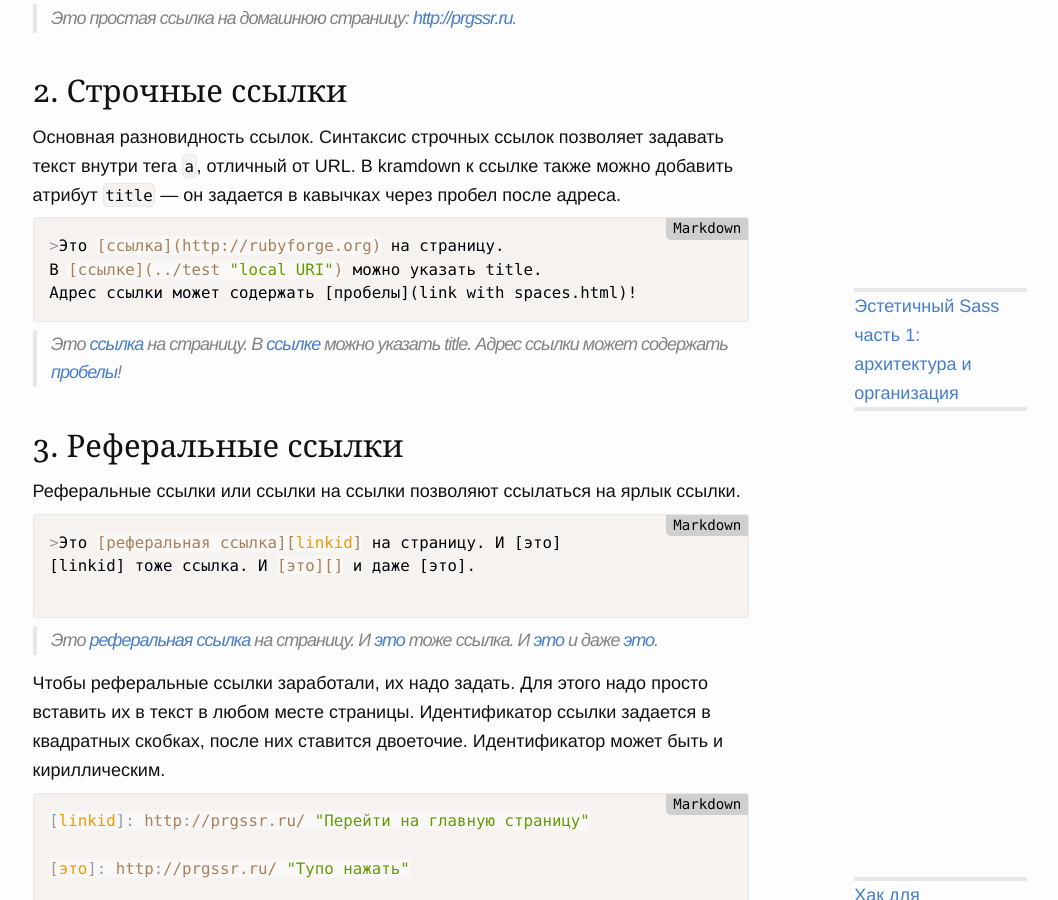
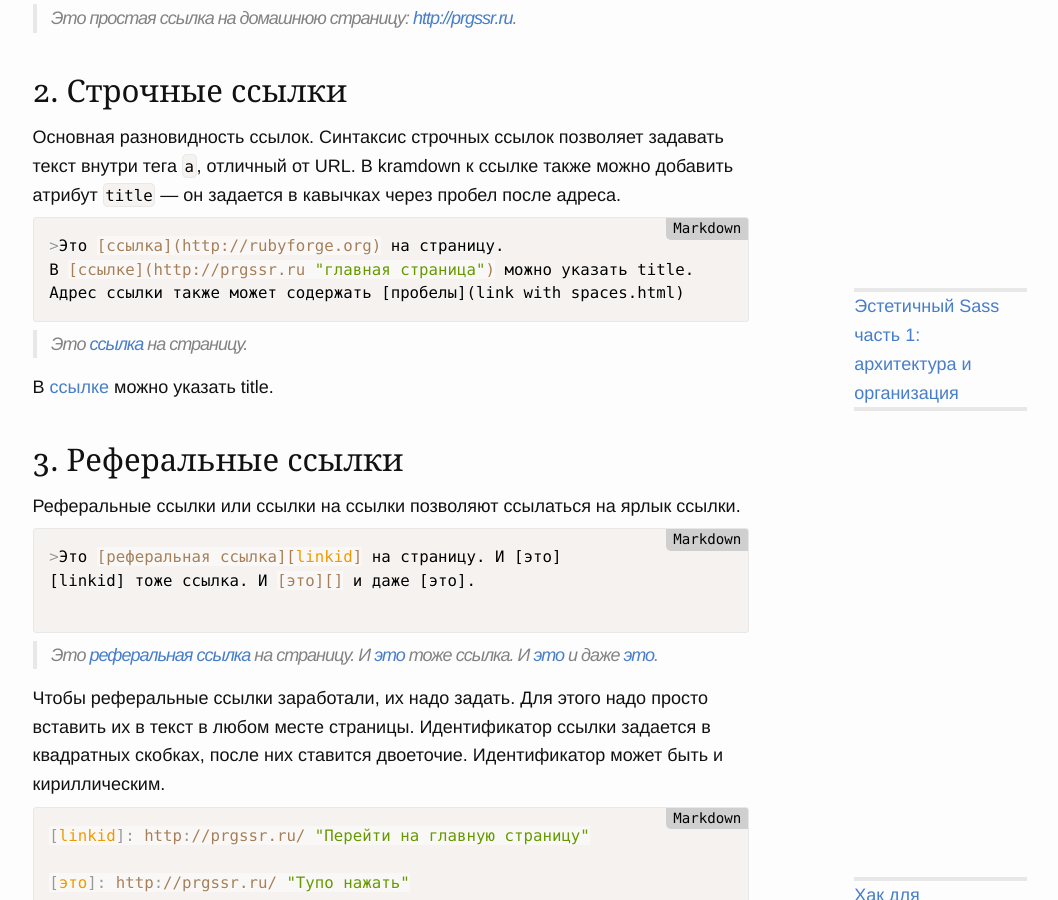
Before and after one commit to prgssr/prgssr.github.io, a Jekyll site: the page built from _posts/2015-09-18-osobennosti-sintaksisa-kramdown-chast-2.md, in a window 1280 px wide and 900 px high, scrolled down 1081 px. Shown: the whole window, without its empty margins (110-1168 px from the left). Built offline with Jekyll 4.4.1, drawn with Linux system fonts in a browser that asks for light colours; comment, search, counter and statistics services are not loaded.

Commit message:
robots.txt

````diff
--- a/_posts/2015-09-18-osobennosti-sintaksisa-kramdown-chast-2.md
+++ b/_posts/2015-09-18-osobennosti-sintaksisa-kramdown-chast-2.md
@@ -33,14 +33,13 @@ noimage: true
 
 ```markdown
 >Это [ссылка](http://rubyforge.org) на страницу.
-В [ссылке](../test "local URI") можно указать title.
-Адрес ссылки может содержать [пробелы](link with spaces.html)!
+В [ссылке](http://prgssr.ru "главная страница") можно указать title.
+Адрес ссылки также может содержать [пробелы](link with spaces.html)
 ```
 
 >Это [ссылка](http://rubyforge.org) на страницу.
-В [ссылке](../test "local URI"){: data-proofer-ignore="truth"} можно указать title.
-Адрес ссылки может содержать [пробелы](link with spaces.html){: data-proofer-ignore="truth"}!
 
+В [ссылке](http://prgssr.ru "главная страница") можно указать title.
 
 
 ### 3. Реферальные ссылки
--- /dev/null
+++ b/robots.txt
@@ -0,0 +1 @@
+Sitemap:  http://prgssr.ru/sitemap.xml
````
